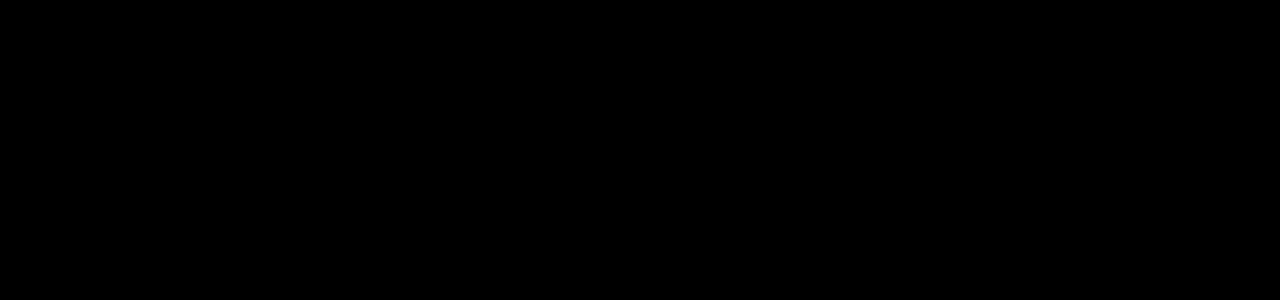
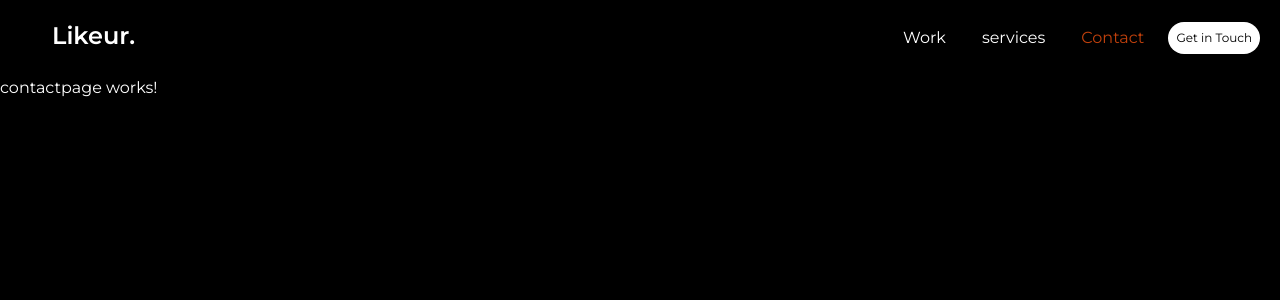
Before and after one commit to Likeur/my_creative_portfolio, an Angular app: page /contact in a window 1280 px wide. Shown: the top 300 px of the page. Built offline with nearby package versions, Linux system fonts and the light colour scheme.

Commit message:
add routerLink active

```diff
--- a/src/app/app.routes.ts
+++ b/src/app/app.routes.ts
@@ -12,6 +12,11 @@
         loadComponent: () => import('./pages/workpage/workpage.component')
     },
     {
+        path:'service',
+        title: 'Service',
+        loadComponent: () => import('./pages/servicepage/servicepage.component')
+    },
+    {
         path:'contact',
         title: 'contact',
         loadComponent: () => import('./pages/contactpage/contactpage.component')
--- a/src/app/components/navbar/navbar.component.html
+++ b/src/app/components/navbar/navbar.component.html
@@ -11,9 +11,9 @@
                 <ul class="flex items-center">
                     @for (item of navLinks; track item.id) {
                         <li class="group ml-3 h-6 px-3 overflow-hidden">
-                            <a routerLink="{{item.route}}" class="flex flex-col group-hover:-translate-y-6 duration-500">
+                            <a routerLink="{{item.route}}" routerLinkActive="text-orange-700" class="flex flex-col group-hover:-translate-y-6 duration-500">
                                 <span>{{item.title}} </span>
-                                <span>{{item.title}} </span>
+                                <span class="text-orange-700">{{item.title}} </span>
                             </a>
                         </li>
                     }
--- a/src/app/pages/contactpage/contactpage.component.html
+++ b/src/app/pages/contactpage/contactpage.component.html
@@ -1 +1,2 @@
-<p>contactpage works!</p>
+<app-navbar />
+<p class="text-white">contactpage works!</p>
--- a/src/app/pages/contactpage/contactpage.component.ts
+++ b/src/app/pages/contactpage/contactpage.component.ts
@@ -1,12 +1,13 @@
 import { Component } from '@angular/core';
 import { CommonModule } from '@angular/common';
+import { NavbarComponent } from '../../components/navbar/navbar.component';
 
 @Component({
   selector: 'app-contactpage',
   standalone: true,
-  imports: [CommonModule],
+  imports: [CommonModule, NavbarComponent],
   templateUrl: './contactpage.component.html',
-  styles: ``
+
 })
 export default class ContactpageComponent {
 
--- a/src/app/pages/servicepage/servicepage.component.html
+++ b/src/app/pages/servicepage/servicepage.component.html
@@ -1 +1,2 @@
-<p>servicepage works!</p>
+<app-navbar />
+<p class="text-white">servicepage works!</p>
--- a/src/app/pages/servicepage/servicepage.component.ts
+++ b/src/app/pages/servicepage/servicepage.component.ts
@@ -1,13 +1,13 @@
 import { Component } from '@angular/core';
 import { CommonModule } from '@angular/common';
+import { NavbarComponent } from '../../components/navbar/navbar.component';
 
 @Component({
   selector: 'app-servicepage',
   standalone: true,
-  imports: [CommonModule],
+  imports: [CommonModule, NavbarComponent],
   templateUrl: './servicepage.component.html',
-  styles: ``
 })
-export class ServicepageComponent {
+export default class ServicepageComponent {
 
 }
```
